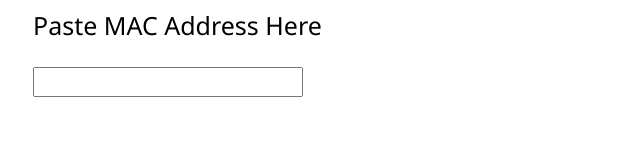
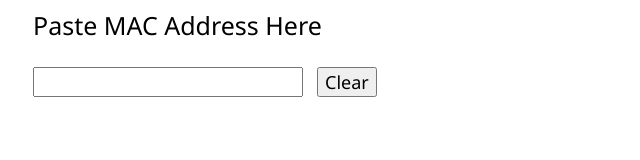
Before and after one commit to rkbcode/MACAddressConverter, a plain HTML site: page index.html in a window 1280 px wide. Shown: the whole page, without its empty margins (0-640 px from the left). Drawn offline with Linux system fonts and the light colour scheme.

Commit message:
Add clear button to clear input field

```diff
--- a/index.html
+++ b/index.html
@@ -9,6 +9,7 @@
     <div id="main">
         <p id="title">Paste MAC Address Here</p>
         <input type="text" name="" id="input">
+        <button id="clear">Clear</button>
         <p id="nothing" class="outputMac"></p>
         <p id="dashes" class="outputMac"></p>
         <p id="colons" class="outputMac"></p>
--- a/script.js
+++ b/script.js
@@ -4,11 +4,13 @@ const dashes   = document.querySelector('#dashes')
 const colons   = document.querySelector('#colons')
 const cisco    = document.querySelector('#cisco')
 const copy     = document.querySelector('#copy')
+const clear    = document.querySelector('#clear')
 const outputs  = document.querySelectorAll('.outputMac')
 
 const regex    = /^^([0-9a-fA-F]{2}[:\-]?[0-9a-fA-F]{2}[:\-\.]?){2}[0-9a-fA-F]{2}[:\-]?[0-9a-fA-F]{2}$/
 
 input.addEventListener('input', showMacs)
+clear.addEventListener('click', clearInput)
 outputs.forEach(output => output.addEventListener('click', copyThis, false))
 
 function showMacs() {
@@ -45,3 +47,7 @@ function copyThis(event) {
         copy.textContent = `Copied ${text}`
     }
 }
+
+function clearInput() {
+    input.value = ''
+}
--- a/style.css
+++ b/style.css
@@ -7,6 +7,14 @@
     height: 30px;
     font-family: 'Segoe UI', Tahoma, Geneva, Verdana, sans-serif;
     font-size: 18px;
+}
+
+#clear {
+    height: 30px;
+    font-family: 'Segoe UI', Tahoma, Geneva, Verdana, sans-serif;
+    font-size: 18px;
+    margin-left: 10px;
+    cursor: pointer;
 }
 
 #copy {
```
